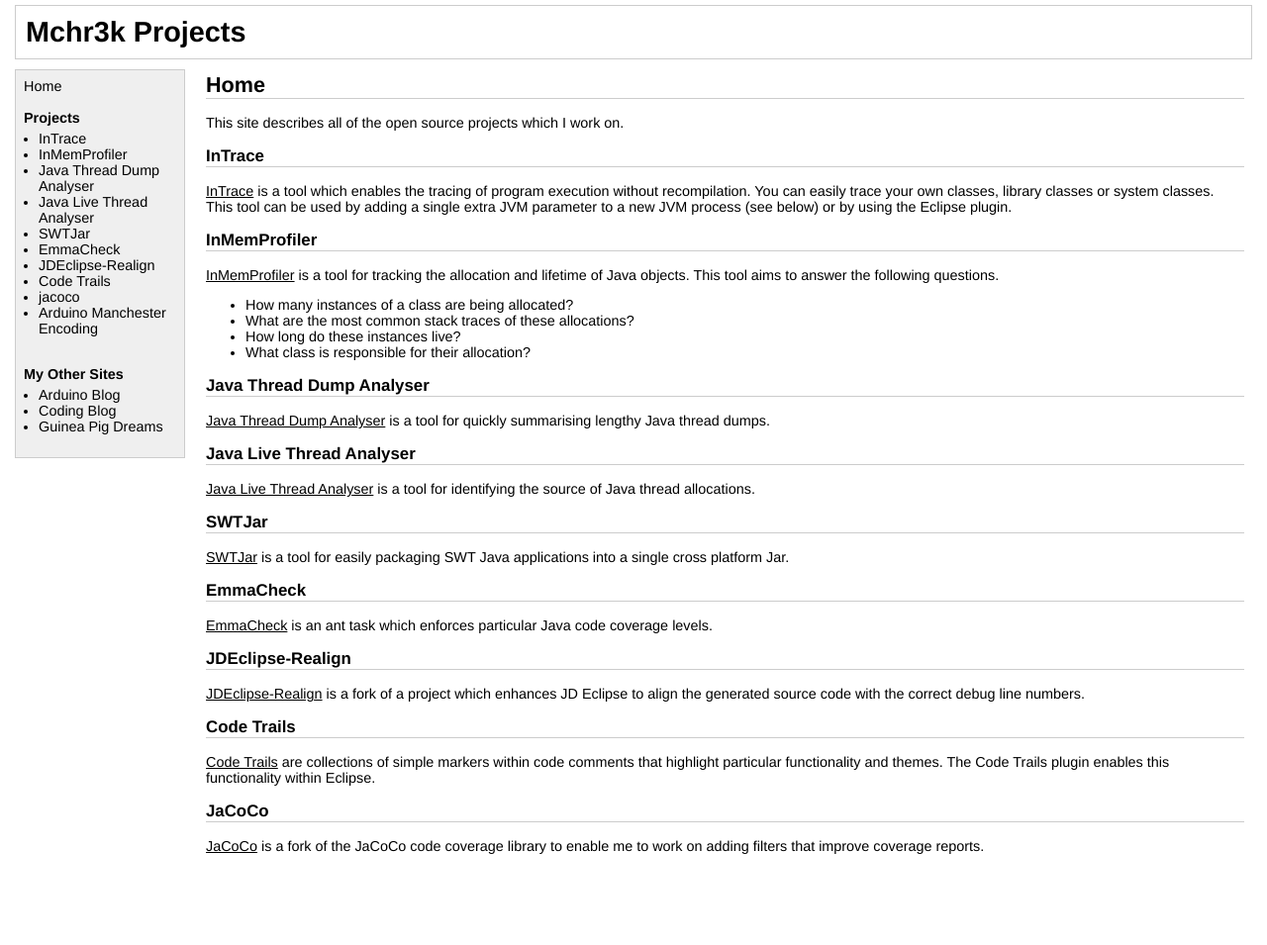
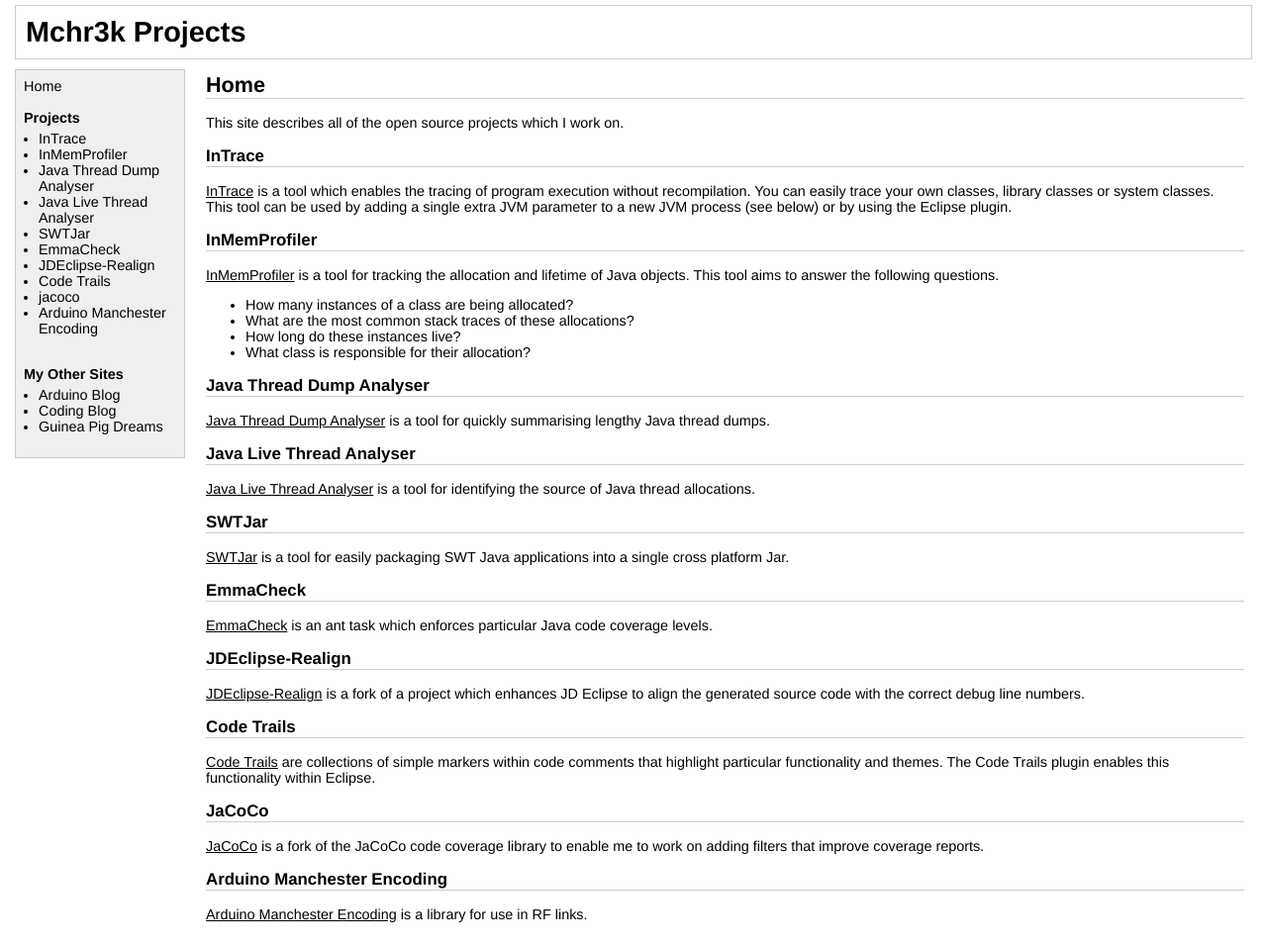
Before and after one commit to mchr3k/mchr3k.github.com, a Jekyll site: the page built from index.html, in a window 1280 px wide. Shown: the whole page at 99% size. Built offline with Jekyll 4.4.1, drawn with Linux system fonts in a browser that asks for light colours; before the commit the page ends 900 px from its top, so only the background shows below that.

Commit message:
Add link to Manchester project

```diff
--- a/index.html
+++ b/index.html
@@ -53,3 +53,7 @@
 
 <p><a href="jacoco/">JaCoCo</a> is a fork of the JaCoCo code coverage library to enable me to work on adding filters that improve
 coverage reports.
+
+<h3>Arduino Manchester Encoding</h3>
+
+<p><a href="arduino-libs-manchester/">Arduino Manchester Encoding</a> is a library for use in RF links.
```
